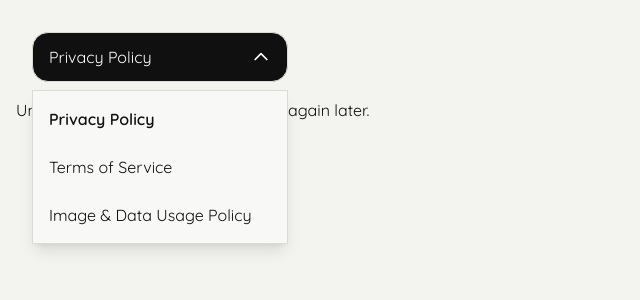
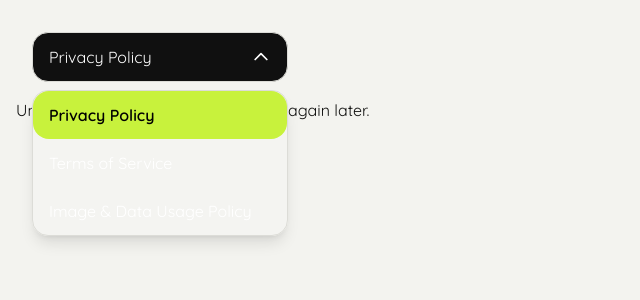
Before and after one commit to NandKishor-10/EasyEdit-web, a Next.js app: page /EasyEdit-web/policies in a window 1280 px wide. Both pictures are taken after a click on the button "Privacy Policy". Shown: the top 300 px of the page, without its empty margins (0-640 px from the left). Built offline with nearby package versions, Linux system fonts and the light colour scheme; no server answers.

Commit message:
refactor: consolidate policy content handling into PoliciesPage component

```diff
--- a/src/app/policies/PoliciesContent.tsx
+++ /dev/null
@@ -1,82 +0,0 @@
-
-"use client";
-
-import { Suspense, useEffect, useState } from "react";
-import { useSearchParams } from "next/navigation";
-import ReactMarkdown from "react-markdown";
-import { getPolicy, type PolicySlug } from "@/lib/site";
-import PolicySelector from "@/components/PolicySelector";
-
-const validSlugs: PolicySlug[] = [
-  "privacy-policy",
-  "terms-of-service",
-  "image-data-usage",
-];
-
-type Policy = Awaited<ReturnType<typeof getPolicy>>;
-
-function PoliciesContent() {
-  const searchParams = useSearchParams();
-  const requestedPolicy = searchParams.get("policy");
-
-  const slug: PolicySlug = validSlugs.includes(
-    requestedPolicy as PolicySlug
-  )
-    ? (requestedPolicy as PolicySlug)
-    : "privacy-policy";
-
-  const [policy, setPolicy] = useState<Policy | null>(null);
-  const [error, setError] = useState(false);
-
-  useEffect(() => {
-    let cancelled = false;
-
-    setPolicy(null);
-    setError(false);
-
-    getPolicy(slug)
-      .then((result) => {
-        if (!cancelled) setPolicy(result);
-      })
-      .catch(() => {
-        if (!cancelled) setError(true);
-      });
-
-    return () => {
-      cancelled = true;
-    };
-  }, [slug]);
-
-  return (
-    <main className="policy-page p-4">
-      <PolicySelector currentPolicy={slug} />
-
-      {error ? (
-        <p>Unable to load this policy. Please try again later.</p>
-      ) : !policy ? (
-        <p>Loading policy...</p>
-      ) : (
-        <article className="policy-content">
-          <header>
-            <h1>{policy.title}</h1>
-            <h3>Last updated: {policy.updatedAt}</h3>
-          </header>
-
-          <ReactMarkdown>{policy.content}</ReactMarkdown>
-        </article>
-      )}
-    </main>
-  );
-}
-
-export default function PoliciesPageContent() {
-  return (
-    <Suspense
-      fallback={
-        <main className="policy-page p-4">Loading policy...</main>
-      }
-    >
-      <PoliciesContent />
-    </Suspense>
-  );
-}
--- a/src/app/policies/page.tsx
+++ b/src/app/policies/page.tsx
@@ -1,11 +1,69 @@
+"use client";
 
-import { Suspense } from "react";
-import PoliciesContent from "./PoliciesContent";
+import { useEffect, useState } from "react";
+import ReactMarkdown from "react-markdown";
+import PolicySelector from "@/components/PolicySelector";
+import { PolicySlug, getPolicy } from "@/lib/site";
+import { useSearchParams } from "next/navigation";
+
+const validSlugs: PolicySlug[] = [
+  "privacy-policy",
+  "terms-of-service",
+  "image-data-usage",
+];
+
+type Policy = Awaited<ReturnType<typeof getPolicy>>;
 
 export default function PoliciesPage() {
+  const searchParams = useSearchParams();
+  const requestedPolicy = searchParams.get("policy");
+
+  const slug: PolicySlug = validSlugs.includes(
+    requestedPolicy as PolicySlug
+  )
+    ? (requestedPolicy as PolicySlug)
+    : "privacy-policy";
+
+  const [policy, setPolicy] = useState<Policy | null>(null);
+  const [error, setError] = useState(false);
+
+  useEffect(() => {
+    let cancelled = false;
+
+    setPolicy(null);
+    setError(false);
+
+    getPolicy(slug)
+      .then((result) => {
+        if (!cancelled) setPolicy(result);
+      })
+      .catch(() => {
+        if (!cancelled) setError(true);
+      });
+
+    return () => {
+      cancelled = true;
+    };
+  }, [slug]);
+
   return (
-    <Suspense fallback={<main className="policy-page p-4">Loading policy...</main>}>
-      <PoliciesContent />
-    </Suspense>
+    <main className="policy-page p-4">
+      <PolicySelector currentPolicy={slug} />
+
+      {error ? (
+        <p>Unable to load this policy. Please try again later.</p>
+      ) : !policy ? (
+        <p>Loading policy...</p>
+      ) : (
+        <article className="policy-content">
+          <header>
+            <h1>{policy.title}</h1>
+            <h3>Last updated: {policy.updatedAt}</h3>
+          </header>
+
+          <ReactMarkdown>{policy.content}</ReactMarkdown>
+        </article>
+      )}
+    </main>
   );
 }
--- a/src/components/PlayButton.tsx
+++ b/src/components/PlayButton.tsx
@@ -1,7 +1,7 @@
 "use client";
 
 import { motion, useReducedMotion, useSpring } from "motion/react";
-import { GooglePlayLogo } from "@phosphor-icons/react/dist/ssr";
+import { GooglePlayLogoIcon } from "@phosphor-icons/react/dist/ssr";
 import { CTA_LABEL, PLAY_URL } from "@/lib/site";
 
 type Props = {
@@ -43,7 +43,7 @@ export function PlayButton({ size = "md", tone = "accent", magnetic = false }: P
       }}
       className={`inline-flex items-center gap-2.5 whitespace-nowrap rounded-full font-semibold transition-colors ${sizing} ${colors}`}
     >
-      <GooglePlayLogo aria-hidden size={size === "lg" ? 22 : 18} weight="regular" />
+      <GooglePlayLogoIcon aria-hidden size={size === "lg" ? 22 : 18} weight="regular" />
       {CTA_LABEL}
       <span className="sr-only"> on Google Play</span>
     </motion.a>
--- a/src/components/PolicySelector.tsx
+++ b/src/components/PolicySelector.tsx
@@ -55,7 +55,7 @@ export default function PolicySelector({
       {isOpen && (
         <div
           role="listbox"
-          className="absolute z-10 mt-2 w-full border border-[#dcdcd7] bg-[#f8f8f6] py-1 shadow-lg"
+          className="absolute z-10 mt-2 w-full rounded-2xl bg-white/10 border border-[#dcdcd7] shadow-lg"
         >
           {policies.map((policy) => (
             <button
@@ -64,7 +64,7 @@ export default function PolicySelector({
               role="option"
               aria-selected={selected.slug === policy.slug}
               onClick={() => handleSelect(policy.slug)}
-              className={`block w-full px-4 py-3 text-left text-[#101010] transition-colors hover:bg-[#ededE9] ${selected.slug === policy.slug ? "font-semibold" : ""
+              className={`block w-full px-4 py-3 text-left rounded-2xl transition-colors hover:bg-white/30 ${selected.slug === policy.slug ? "font-semibold bg-accent text-black" : "text-white"
                 }`}
             >
               {policy.title}
```
